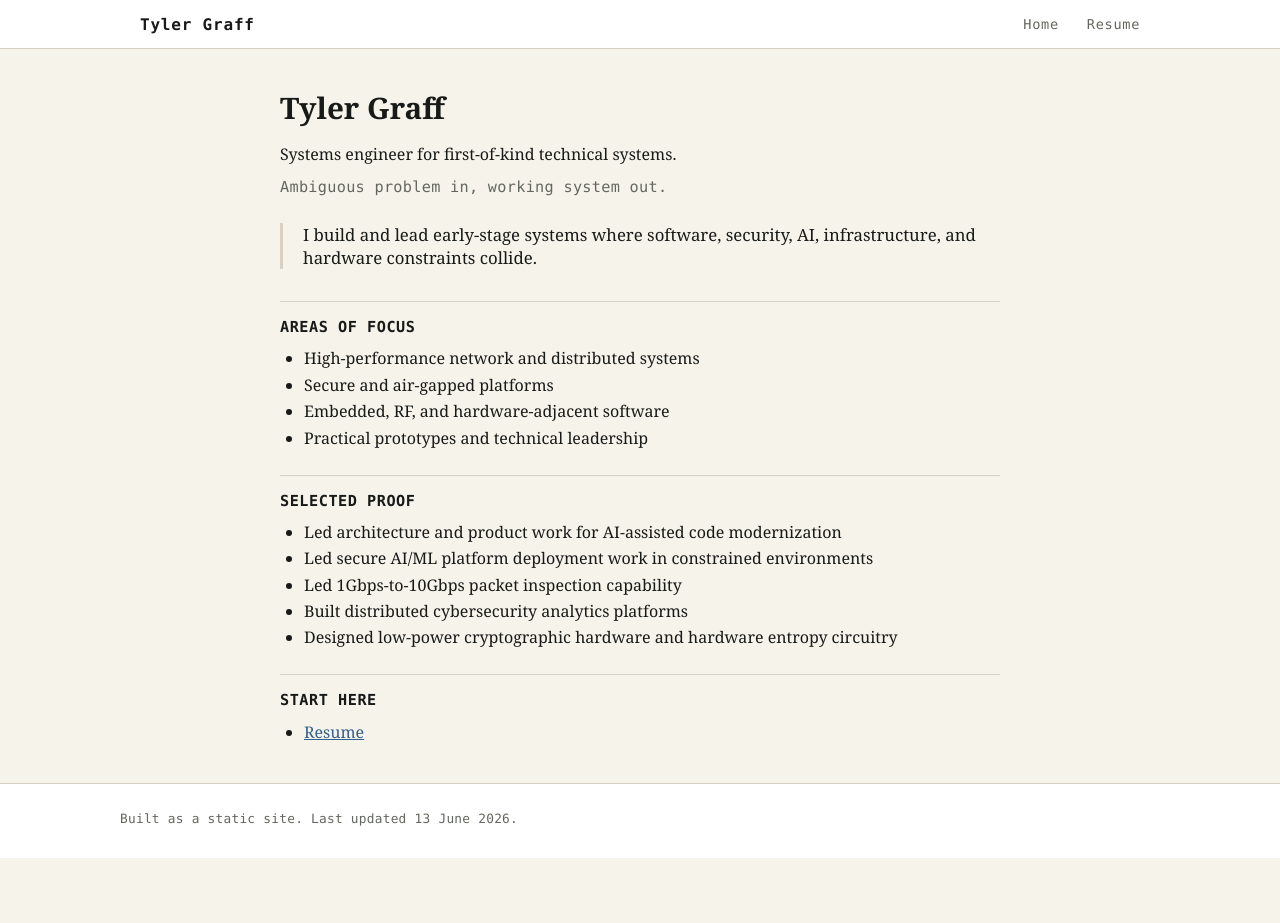
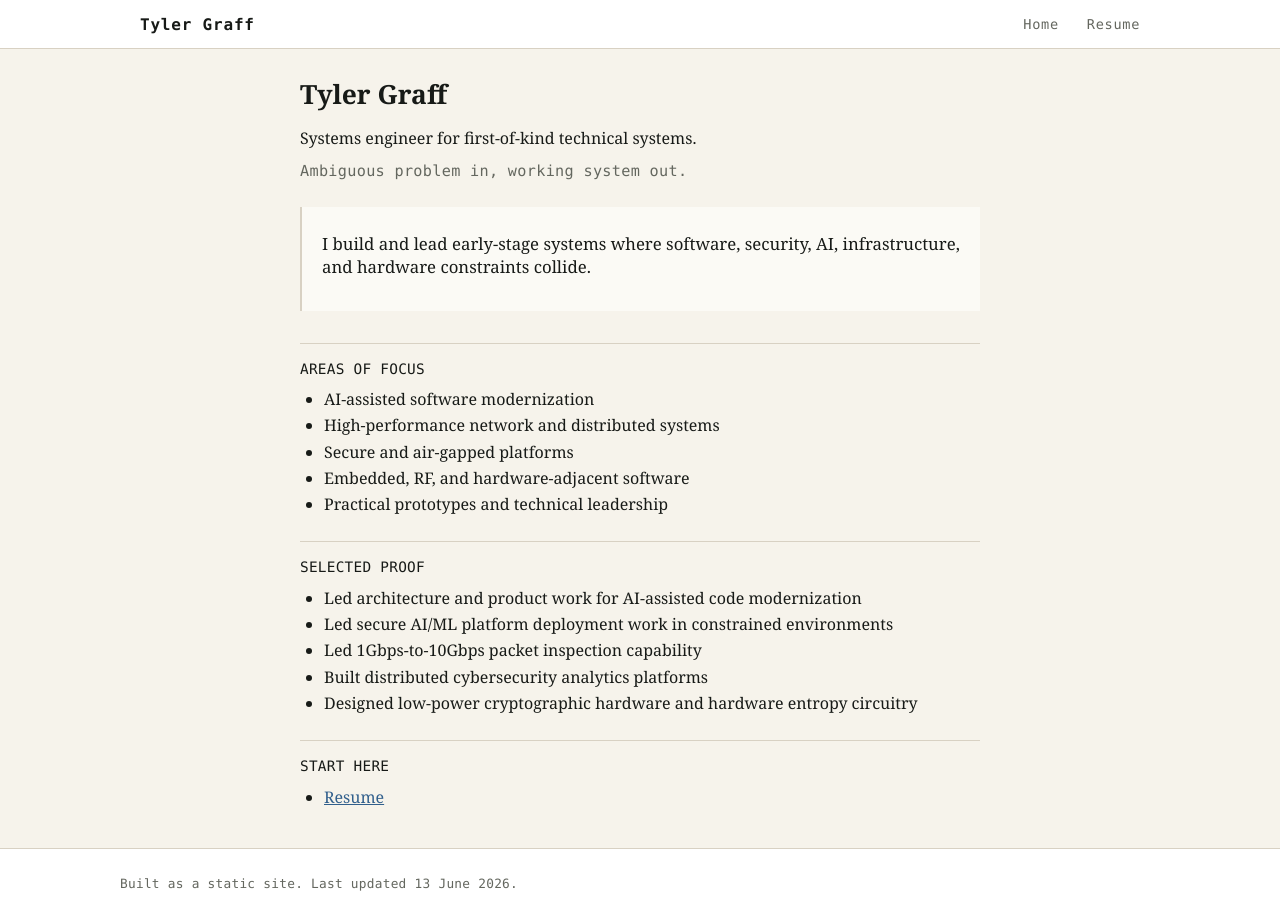
Before and after one commit to tylergraff/tylergraff.github.io, a Jekyll site: the page built from index.md, in a window 1280 px wide. Built offline with Jekyll 4.4.1, drawn with Linux system fonts in a browser that asks for light colours; before the commit the page ends 900 px from its top, so only the background shows below that.

Commit message:
style updates and minor content update

```diff
--- a/assets/css/main.css
+++ b/assets/css/main.css
@@ -60,20 +60,20 @@ h1, h2, h3, h4, h5, h6 {
 }
 
 h1 {
-    font-size: 1.85rem;
+    font-size: 1.65rem;
     margin-top: 0;
 }
 
 h2 {
     font-family: var(--font-mono);
-    letter-spacing: 0.035em;
+    letter-spacing: 0.018em;
     border-top: 1px solid var(--border);
     padding-top: 1rem;
     margin-top: 1.6rem;
     margin-bottom: 0.6rem;
     text-transform: uppercase;
-    font-size: 0.95rem;
-    font-weight: 600;
+    font-size: 0.9rem;
+    font-weight: 500;
 }
 
 h3 {
@@ -142,10 +142,10 @@ pre code {
 
 /* Layout structure */
 main {
-    padding: 2.5rem 1.25rem 0;
+    padding: 1.75rem 1.25rem 0;
     font-size: 16px;
     line-height: 1.38;
-    max-width: 860px;
+    max-width: 760px;
     margin: 0 auto;
 }
 
@@ -236,10 +236,11 @@ main {
 }
 
 .intro-block {
-    border-left: 3px solid var(--border);
-    padding-left: 1.25rem;
+    border-left: 2px solid var(--border);
+    padding: 1.25rem 1rem 1.25rem 1.25rem;
     margin: 1.5rem 0 2rem 0;
     line-height: 1.65;
+    background-color: var(--panel);
 }
 
 .intro-block > p {
@@ -323,7 +324,8 @@ main {
 
     .intro-block {
         border-left: 2px solid var(--border);
-        padding-left: 1rem;
+        padding: 1rem 0.75rem 1rem 1rem;
+        background-color: var(--panel);
     }
 
     main {
--- a/index.md
+++ b/index.md
@@ -16,6 +16,7 @@ I build and lead early-stage systems where software, security, AI, infrastructur
 
 ## Areas of focus
 
+- AI-assisted software modernization
 - High-performance network and distributed systems
 - Secure and air-gapped platforms
 - Embedded, RF, and hardware-adjacent software
```
